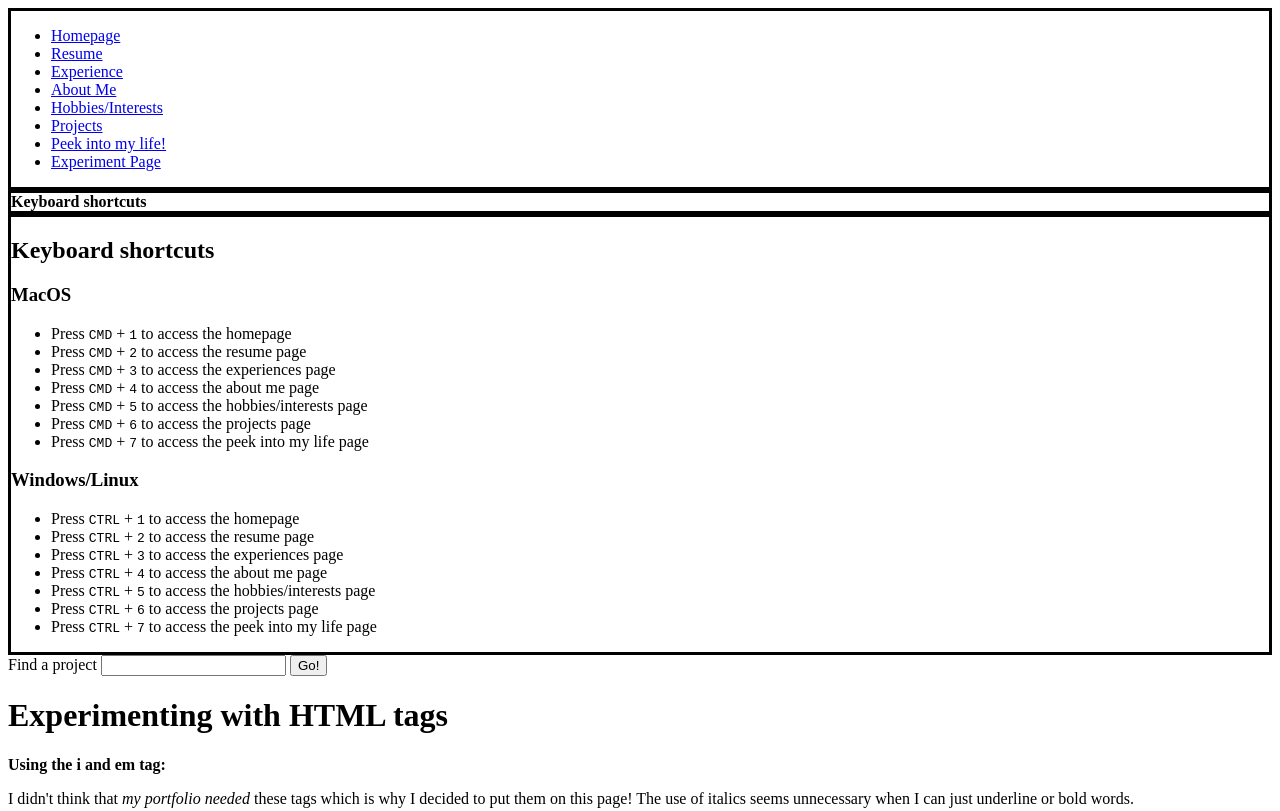
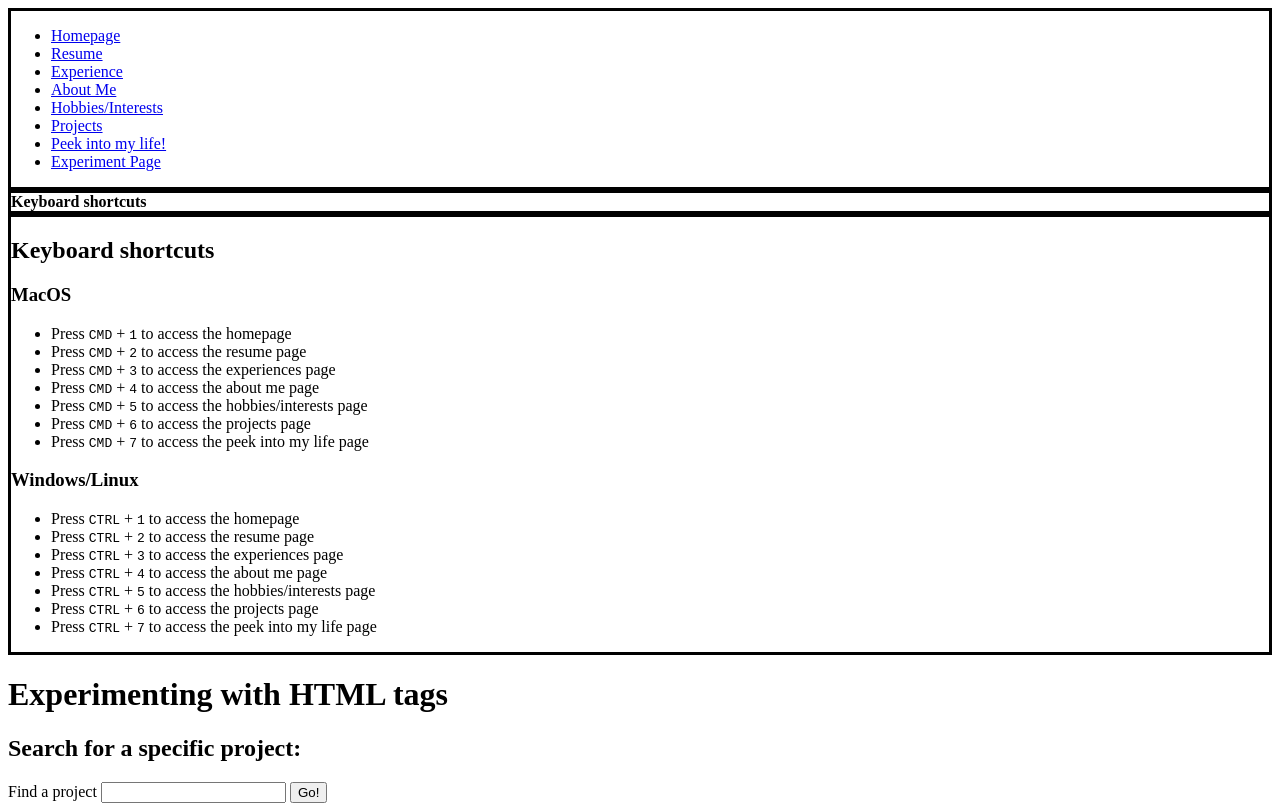
Before and after one commit to nguyenhaley/cse134---hw2, a plain HTML site: page experimentPage.html in a window 1280 px wide. Shown: the top 811 px of the page. Drawn offline with Linux system fonts and the light colour scheme.

Commit message:
late changes

```diff
--- a/experimentPage.html
+++ b/experimentPage.html
@@ -57,14 +57,6 @@
             </div>
         </section>
 
-        <search>
-            <form>
-              <label for="query">Find a project</label>
-              <input id="query" name="q" type="search">
-              <button type="submit">Go!</button>
-            </form>
-        </search>
-
     </header>
 
     <h1>Experimenting with HTML tags</h1>
@@ -79,6 +71,18 @@
         }
         customElements.define("hello-world", HelloWorld);
     </script>
+
+    <section class="searchTag">
+            <h2>Search for a specific project: </h2>
+            <search>
+                <form>
+                <label for="query">Find a project</label>
+                <input id="query" name="q" type="search">
+                <button type="submit">Go!</button>
+                </form>
+            </search>
+    </section>
+
 
     <section class="iAndEmTag">
         <p><b>Using the i and em tag: </b></p>
```
